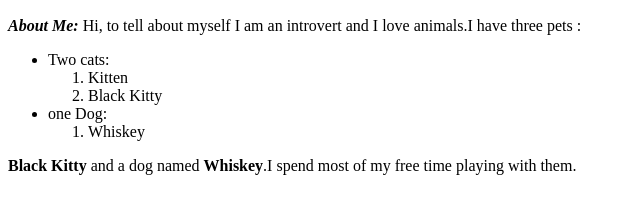
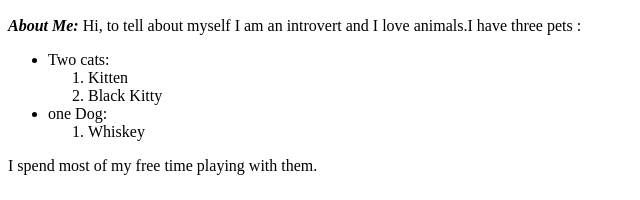
Before and after one commit to rajeswari-namana/Web-cloud-based-applications, a plain HTML site: page firstProject/FirstFile.html in a window 1280 px wide. Shown: the part 600-800 px from the top of the page, without its empty margins (0-640 px from the left). Drawn offline with Linux system fonts and the light colour scheme.

Commit message:
updated files
latest

```diff
--- a/firstProject/FirstFile.html
+++ b/firstProject/FirstFile.html
@@ -25,8 +25,7 @@
             <li>Whiskey</li>
         </ol>
 </ul>
-
-    <strong>Black Kitty</strong> and a dog named <strong>Whiskey</strong>.I spend most of my free time playing with them.</p>
+    I spend most of my free time playing with them.</p>
 </div>
 </body>
 </html>
```
